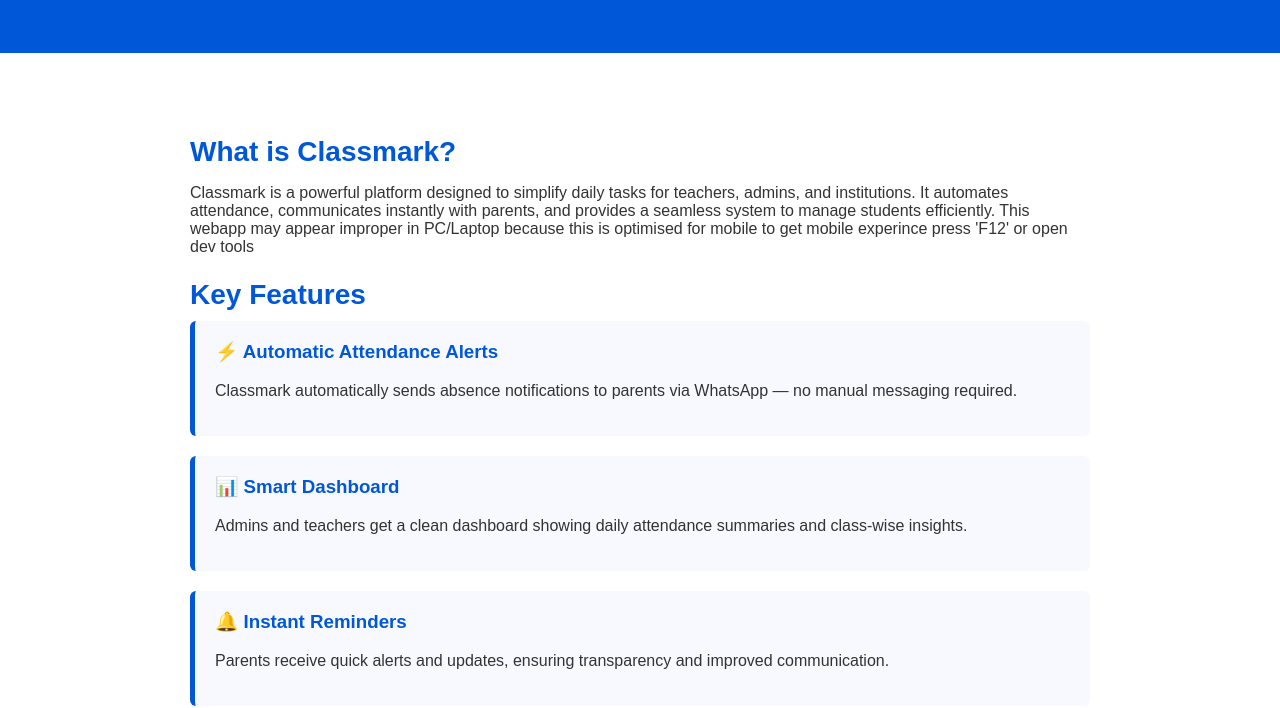
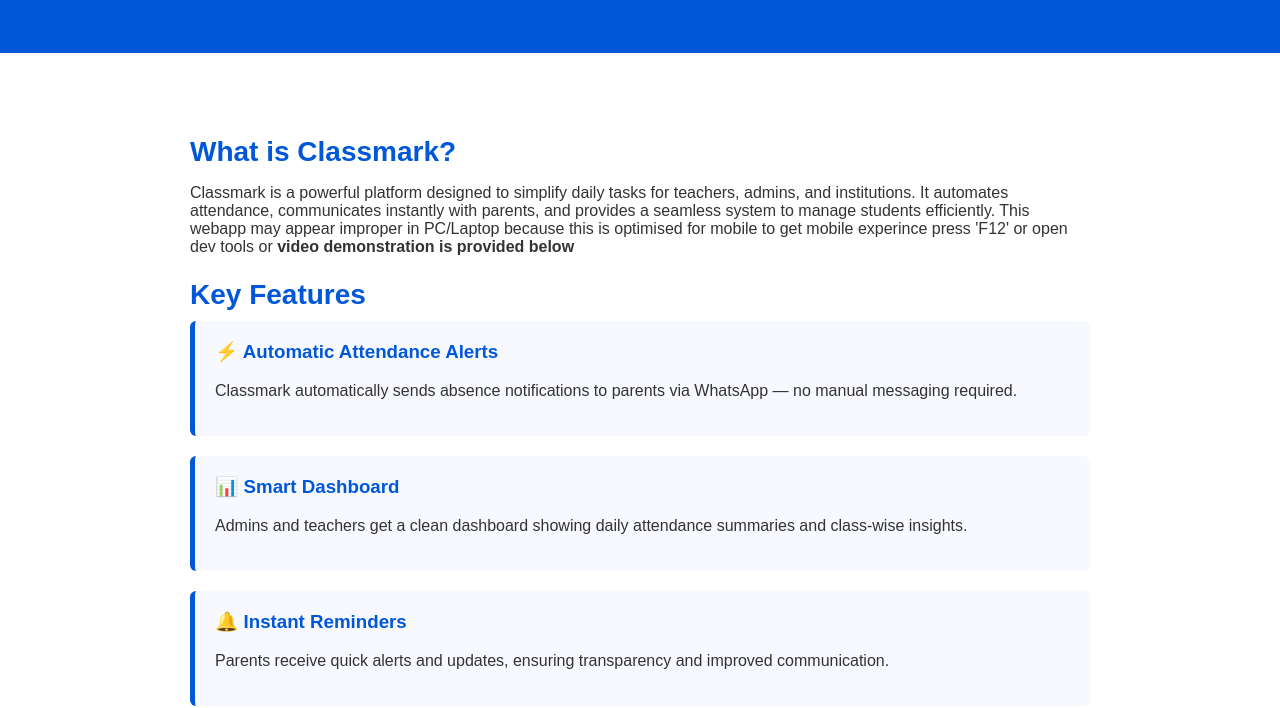
Before and after one commit to mute-x-satcher/sms-frontend, a website: page pages/aboutPage.html in a window 1280 px wide. Shown: the part 119-827 px from the top of the page. Drawn offline with Linux system fonts and the light colour scheme.

Commit message:
OK--Final-Update

```diff
--- a/pages/aboutPage.html
+++ b/pages/aboutPage.html
@@ -56,7 +56,7 @@
   <div class="container">
     <h2 class="section-title">What is Classmark?</h2>
     <p>Classmark is a powerful platform designed to simplify daily tasks for teachers, admins, and institutions. It automates attendance, communicates instantly with parents, and provides a seamless system to manage students efficiently.
-       This webapp may appear improper in PC/Laptop because this is optimised for mobile to get mobile experince press 'F12' or open dev tools
+       This webapp may appear improper in PC/Laptop because this is optimised for mobile to get mobile experince press 'F12' or open dev tools or <b>video demonstration is provided below</b>
     </p>
 
     <h2 class="section-title">Key Features</h2>
```
